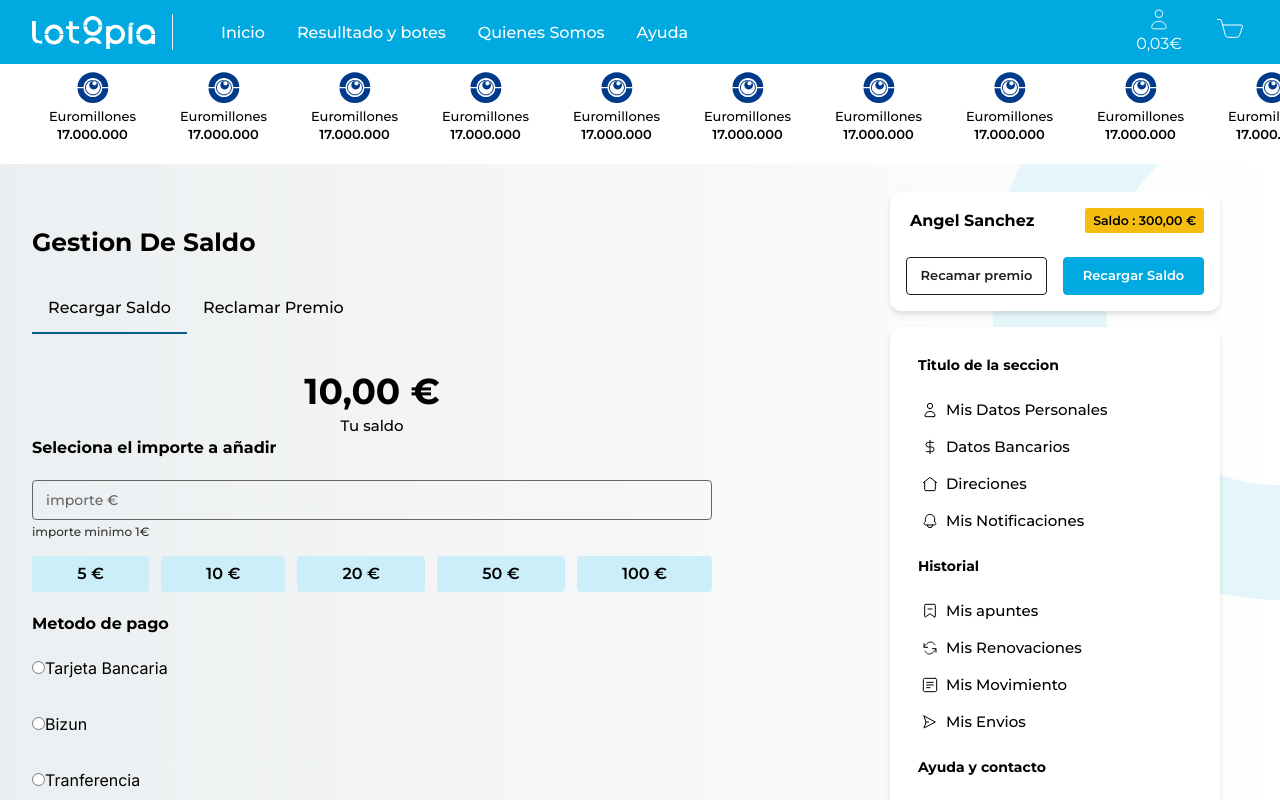
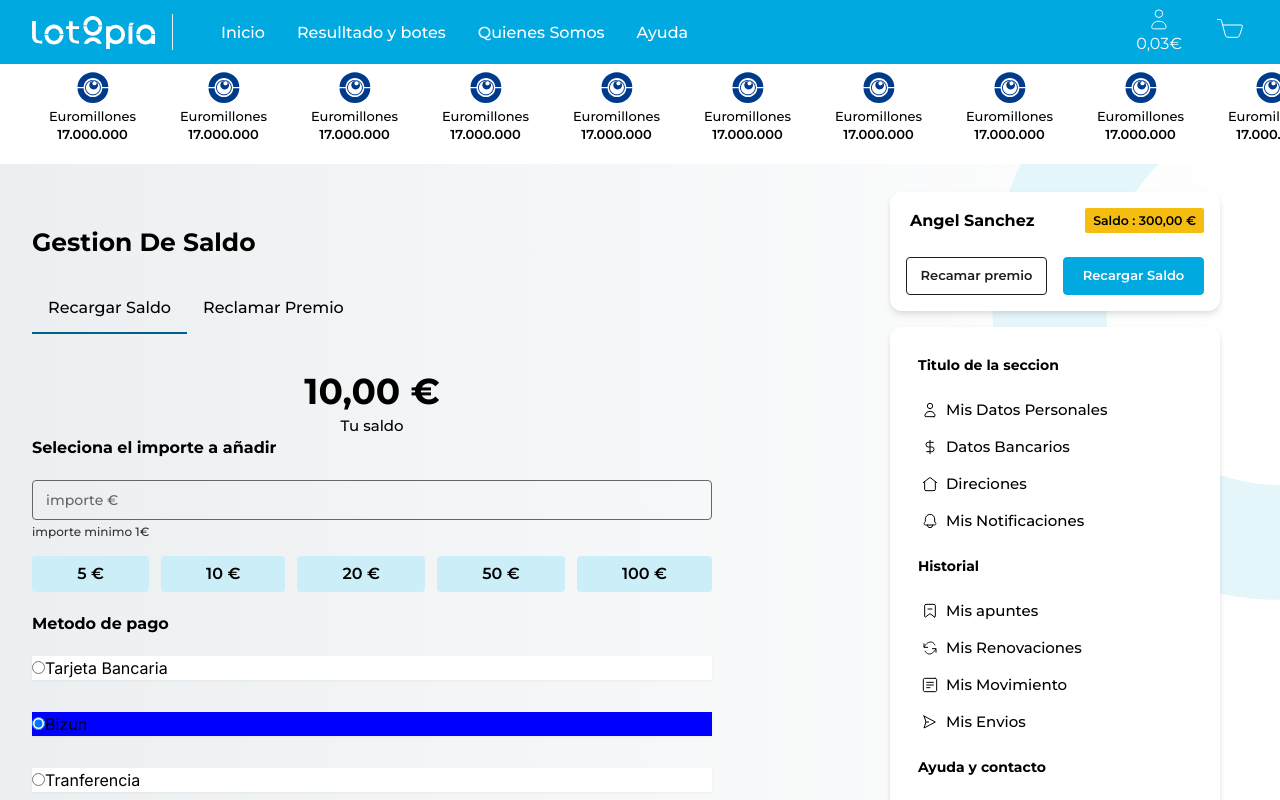
Before and after one commit to angeleesc/pulpo-line-challenger-2, a Next.js app: page / in a window 1280 px wide. Shown: the top 800 px of the page. Built offline with nearby package versions, Linux system fonts and the light colour scheme.

Commit message:
current paiment

```diff
--- a/src/app/component/template/payment-radio-options/PaymentRadionOption.tsx
+++ b/src/app/component/template/payment-radio-options/PaymentRadionOption.tsx
@@ -1,29 +1,45 @@
-
-
-import React from "react";
+"use client";
+import React, { useState } from "react";
+import "./payment-radio-option.scss"
 
 export default function PaymentRadionOption() {
+  const [currenTpayment, setCurrenTpayment] = useState<string>("bizun");
 
+  console.log("current state", currenTpayment);
 
+  return (
+    <div className="flex flex-col gap-8 payment-methos-container">
+      <label className={`payment-option-item ${currenTpayment === "credit-card" && "payment-option-item-active" } `} >
+        <input
+          type="radio"
+          name="payment-option"
+          checked={currenTpayment === "credit-card"}
+          value={"credit-card"}
+          onChange={(e) => setCurrenTpayment(e.target.value)}
+        />
+        <span>Tarjeta Bancaria</span>
+      </label>
 
-
-
-  return <div className="flex flex-col gap-8">
-    <label>
-        <input type="radio" name="payment-option" value={"credit-card"} />
-        <span>Tarjeta Bancaria</span>
-    </label>
-
-    <label>
-        <input type="radio" name="payment-option" value={"bizun"} />
+      <label className={`payment-option-item ${currenTpayment === "bizun" && "payment-option-item-active" }`} >
+        <input
+          type="radio"
+          name="payment-option"
+          checked={currenTpayment === "bizun"}
+          value={"bizun"}
+          onChange={(e) => setCurrenTpayment(e.target.value)}
+        />
         <span>Bizun</span>
-    </label>
-    <label>
-        <input type="radio" name="payment-option" value={"transfer"} />
+      </label>
+      <label className={`payment-option-item ${currenTpayment === "transfer" && "payment-option-item-active" }`}>
+        <input
+          type="radio"
+          name="payment-option"
+          checked={currenTpayment === "transfer"}
+          value={"transfer"}
+          onChange={(e) => setCurrenTpayment(e.target.value)}
+        />
         <span>Tranferencia</span>
-    </label>
-
-
-
-    </div>;
+      </label>
+    </div>
+  );
 }
--- /dev/null
+++ b/src/app/component/template/payment-radio-options/payment-radio-option.scss
@@ -0,0 +1,12 @@
+.payment-methos-container {
+
+
+
+    .payment-option-item {
+        @apply bg-white shadow-sm;
+
+        &.payment-option-item-active{
+            background-color: blue;
+        }
+    }
+}
```
